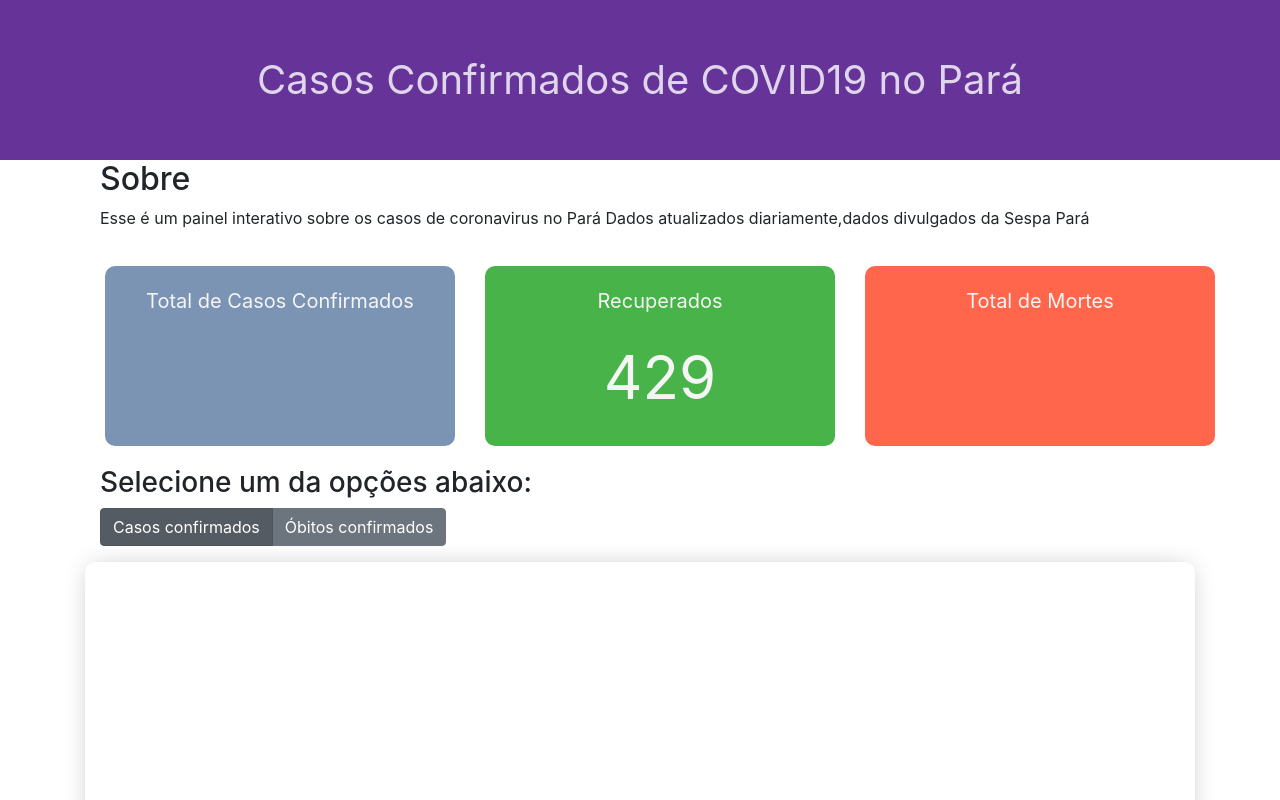
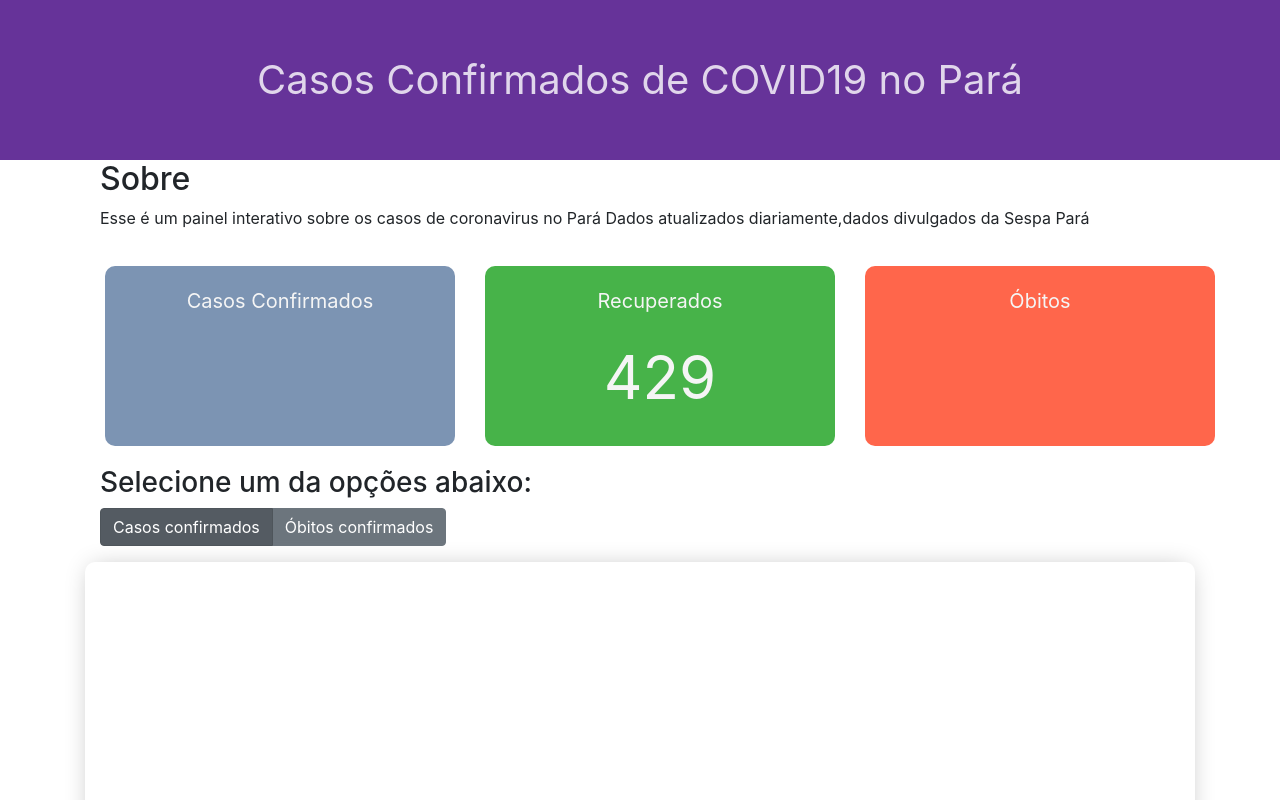
Before and after one commit to elvisthermo/Covid19-PA, a plain HTML site: page index.html in a window 1280 px wide. Shown: the top 800 px of the page. Drawn offline with Linux system fonts and the light colour scheme; no server answers.

Commit message:
atualizando titulos dos cards

```diff
--- a/index.html
+++ b/index.html
@@ -39,7 +39,7 @@
                 <div class="col-md-4">
                     <div id="number_comfirm" class="text-center card_painel comfirm">
                         <div>
-                            <p class="text-center">Total de Casos Confirmados</p>
+                            <p class="text-center">Casos Confirmados</p>
                         </div>
                     </div>
                 </div>
@@ -54,7 +54,7 @@
                 <div class="col-md-4">
                     <div id="number_deaths" class="text-center card_painel death">
                         <div>
-                            <p class="text-center">Total de Mortes</p>
+                            <p class="text-center">Óbitos</p>
                         </div>
                     </div>
                 </div>
```
